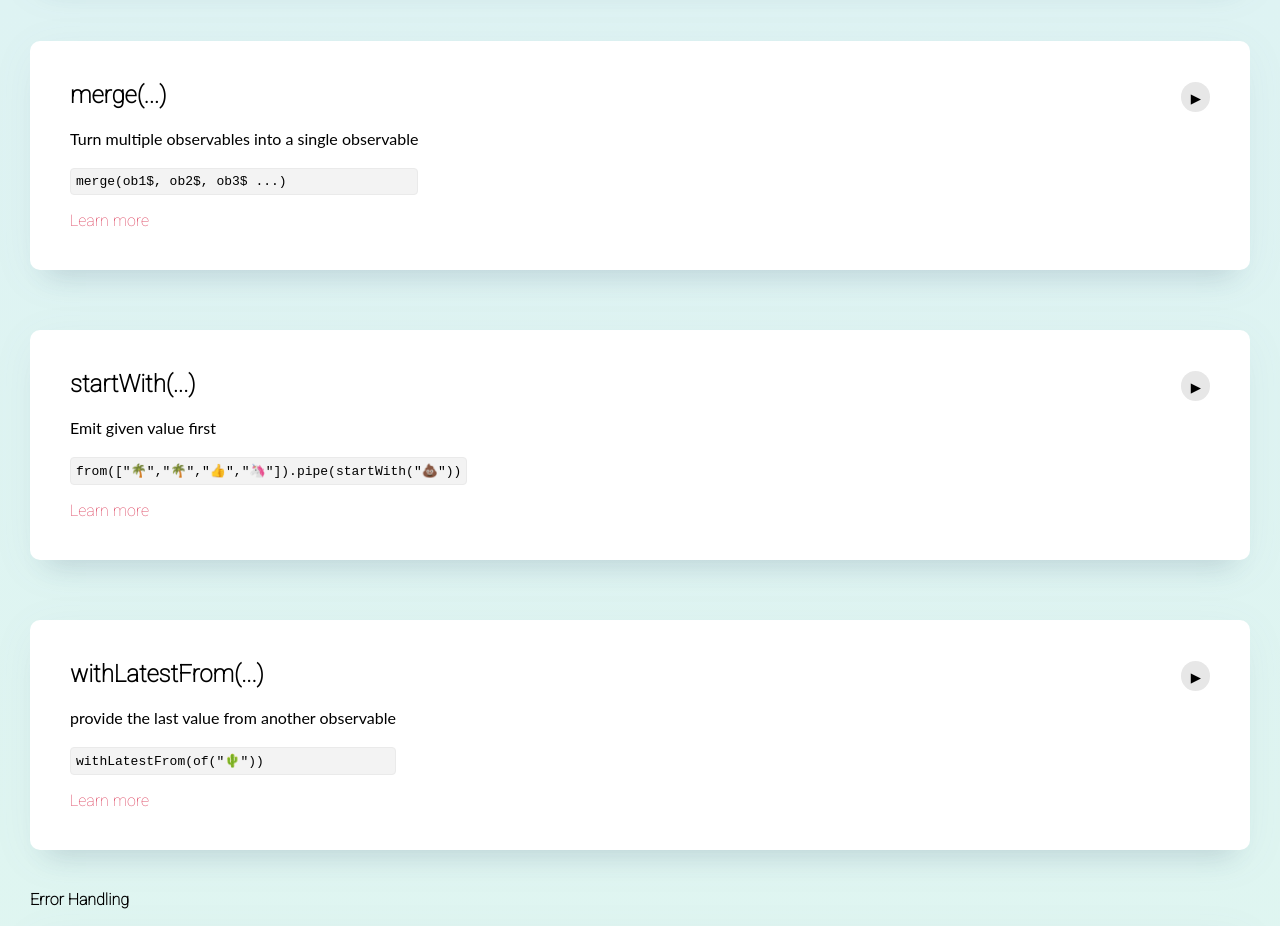
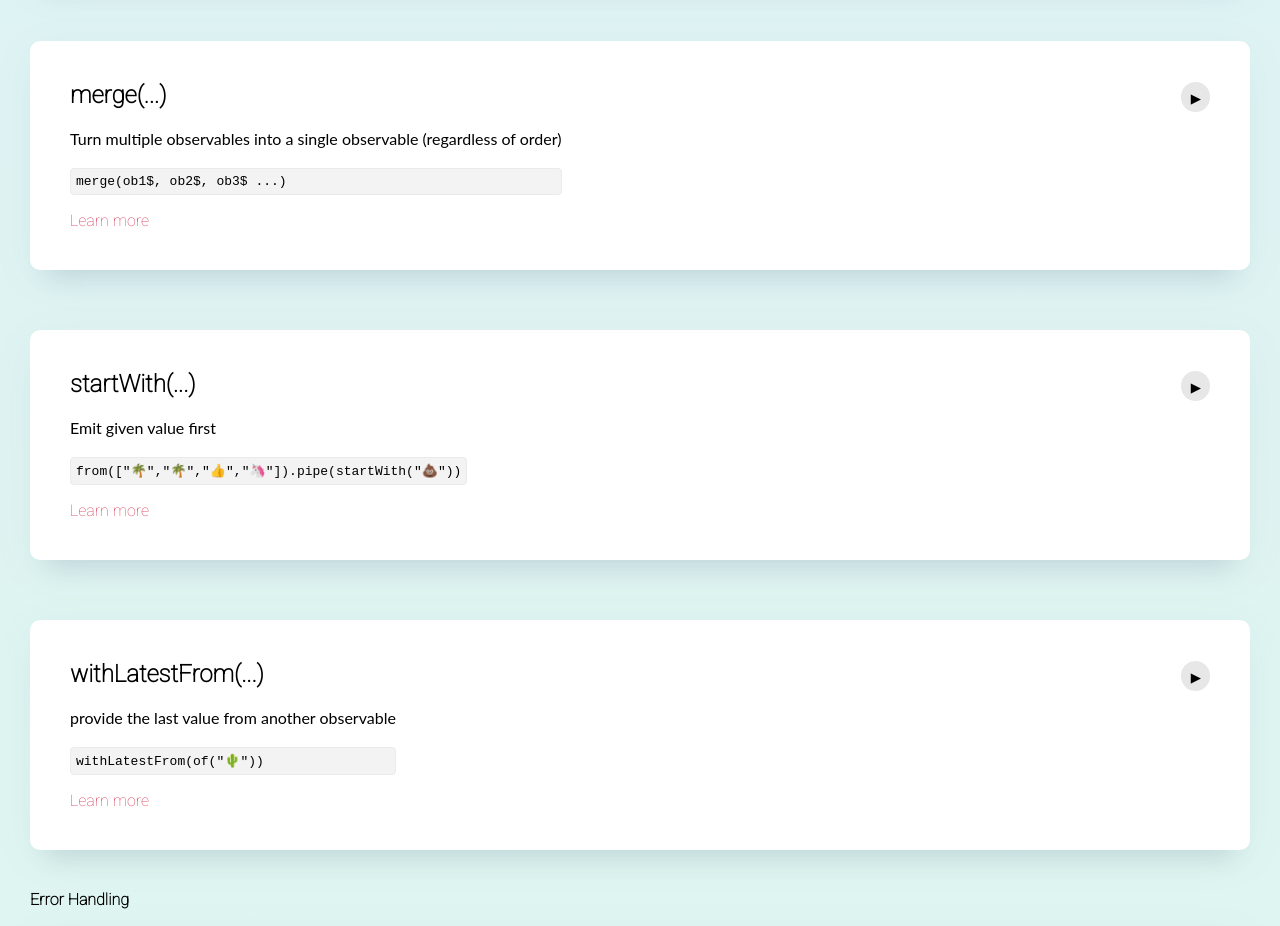
Before and after one commit to mo-sharif/angular-rxjs-operators, an Angular app: page / in a window 1280 px wide. Shown: the part 5020-5946 px from the top of the page. Built offline with nearby package versions, Linux system fonts and the light colour scheme; a web font is replaced by a local one.

Commit message:
1 file modified

```diff
--- a/src/app/app.component.ts
+++ b/src/app/app.component.ts
@@ -99,7 +99,7 @@ export class AppComponent {
     {
       action: () => this.dataService._merge(),
       code: `merge(ob1$, ob2$, ob3$ ...)`,
-      desc: "Turn multiple observables into a single observable",
+      desc: "Turn multiple observables into a single observable (regardless of order)",
       name: "merge(...)",
       link: "https://www.learnrxjs.io/learn-rxjs/operators/combination/merge"
     },
```
